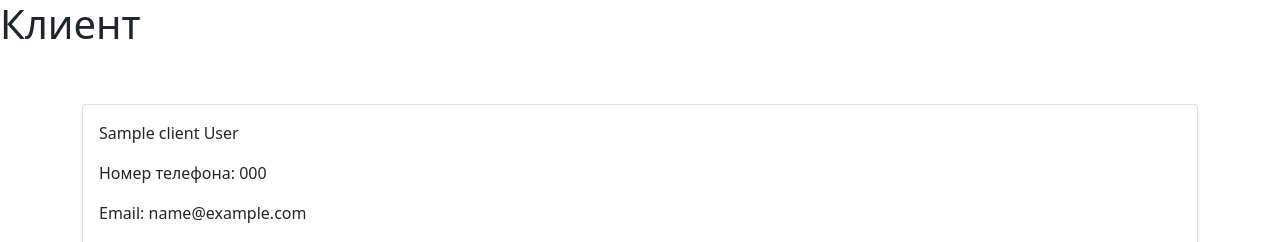
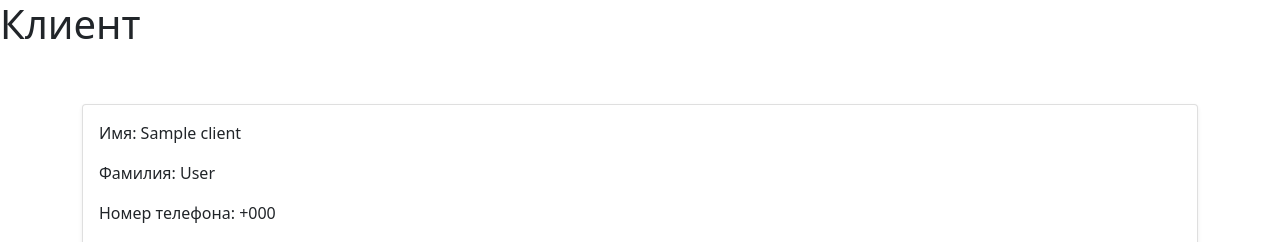
Before and after one commit to ralfzeit/scoring_symfony, a Symfony app: template templates/client/show.html.twig in a window 1280 px wide. Shown: the top 242 px of the page. Run offline with Twig, Linux system fonts and the light colour scheme; the template is opened without the code that fills it: most values are stand-ins (such as "Sample title", 1, 10 or a date in 2020); some libraries are stand-ins or nearby versions.

Commit message:
Исправлена верстка шаблонов

```diff
--- a/templates/base.html.twig
+++ b/templates/base.html.twig
@@ -12,10 +12,12 @@
         {% block javascripts %}
         <script src="https://cdn.jsdelivr.net/npm/jquery@3.2.1/dist/jquery.min.js" type="text/javascript"></script>
         <script src="https://cdn.jsdelivr.net/npm/jquery.maskedinput@1.4.1/src/jquery.maskedinput.min.js" type="text/javascript"></script>
+        <script src="{{ asset('js/bootstrap.bundle.min.js') }}"></script>
         <script>
-            $("#client_phone").mask("(999) 999-9999");
+            jQuery(function($){
+                $("#client_phone").mask("79999999999");
+            });
         </script>
-        <script src="{{ asset('js/bootstrap.bundle.min.js') }}"></script>
         {% endblock %}
     </head>
     <body>
--- a/templates/client/_form.html.twig
+++ b/templates/client/_form.html.twig
@@ -10,7 +10,10 @@
         </div>
         <div class="mb-3">
             <label for="client_phone" class="form-label">Номер телефона</label>
-            {{ form_widget(form.phone, {'attr': {'class': 'form-control'}}) }}
+            <div class="input-group has-validation">
+                <span class="input-group-text" id="inputGroupPrepend3">+</span>
+                {{ form_widget(form.phone, {'attr': {'class': 'form-control', 'maxlength': '11'}}) }}
+            </div>
         </div>
         <div class="mb-3">
             <label for="client_email" class="form-label">Email</label>
--- a/templates/client/show.html.twig
+++ b/templates/client/show.html.twig
@@ -7,8 +7,9 @@
     <div class="container py-5">
         <div class="card shadow-sm">
             <div class="card-body">
-              <p class="card-text">{{ client.name }} {{ client.surname }}</p>
-              <p class="card-text">Номер телефона: {{ client.phone }}</p>
+              <p class="card-text">Имя: {{ client.name }}</p>
+              <p class="card-text">Фамилия: {{ client.surname }}</p>
+              <p class="card-text">Номер телефона: +{{ client.phone }}</p>
               <p class="card-text">Email: {{ client.email }}</p>
               <p class="card-text">Образование: {{ client.getEducationId().title }}</p>
               <p class="card-text">Согласие на обработку данных: {{ client.agree ? 'Да' : 'Нет' }}</p>
```
